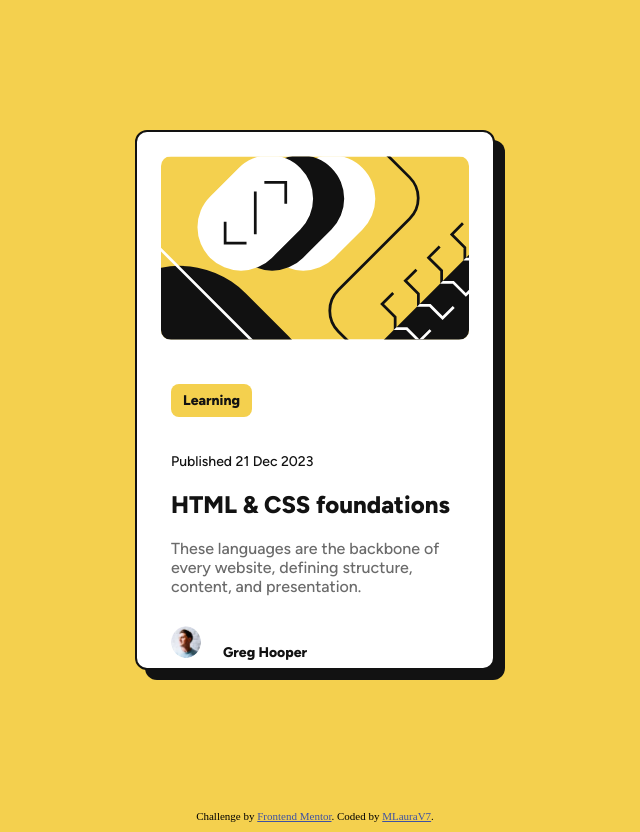
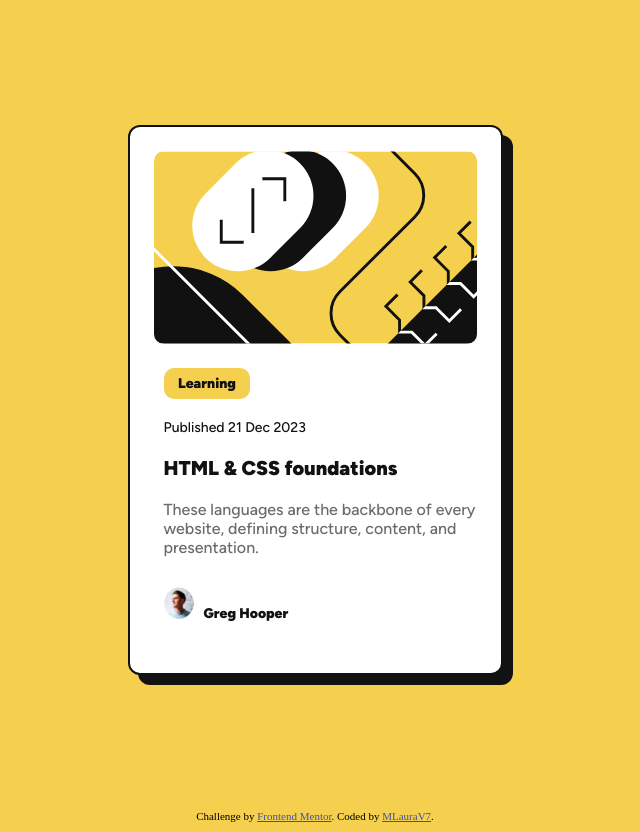
Before and after one commit to MLauraV7/Preview-card-main, a plain HTML site: page index.html in a window 1280 px wide. Shown: the whole page, without its empty margins (325-965 px from the left). Drawn offline with Linux system fonts and the light colour scheme; files whose address does not match are found by name.

Commit message:
corregí mq

```diff
--- a/css/main.css
+++ b/css/main.css
@@ -37,7 +37,6 @@ main {
     border-radius: 10px;
     width: 100%;
     max-width: 375px;
-    height: 540px;
     padding: 15px;
     border: 2px solid black;
     box-shadow: 7px 7px 0px 0px black;
@@ -110,45 +109,31 @@ footer{
 /* estilos desktop */
 @media screen and (min-width: 1024px) {
     .card {
-        width: 360px;
+        width: 900px;
+        height: 550px;
         padding: 24px;
         box-shadow: 10px 10px 0 hsl(0, 0%, 7%);
         border: 2px solid hsl(0, 0%, 7%);
         border-radius: 12px;
     }
+    img{
+        width: 100%;
+        max-width: 350px;
+        height: auto;
+    }
     .card h1 {
-        font-size: 24px;
-        font-weight: 800;
-        margin-bottom: 16px;
+        font-size: 20px;
         color: hsl(0, 0%, 7%);
     }
     .card h2 {
         font-size: 16px;
-        font-weight: 500;
-        color: hsl(0, 0%, 42%);
-        margin-bottom: 20px;
     }
     .card .learning {
         font-size: 14px;
-        font-weight: 800;
-        background-color: hsl(47, 88%, 63%);
-        padding: 8px 12px;
-        border-radius: 8px;
-        display: inline-block;
-        margin-bottom: 16px;
-        color: hsl(0, 0%, 7%);
-    }
-    .card .date {
-        font-size: 14px;
-        font-weight: 500;
-        color: hsl(0, 0%, 7%);
-        margin-bottom: 16px;
+        margin-top: 0px;
     }
     .avatar p {
         font-size: 14px;
-        font-weight: 800;
-        color: hsl(0, 0%, 7%);
-        margin-left: 12px;
     }
     .avatar img {
         width: 32px;
```
